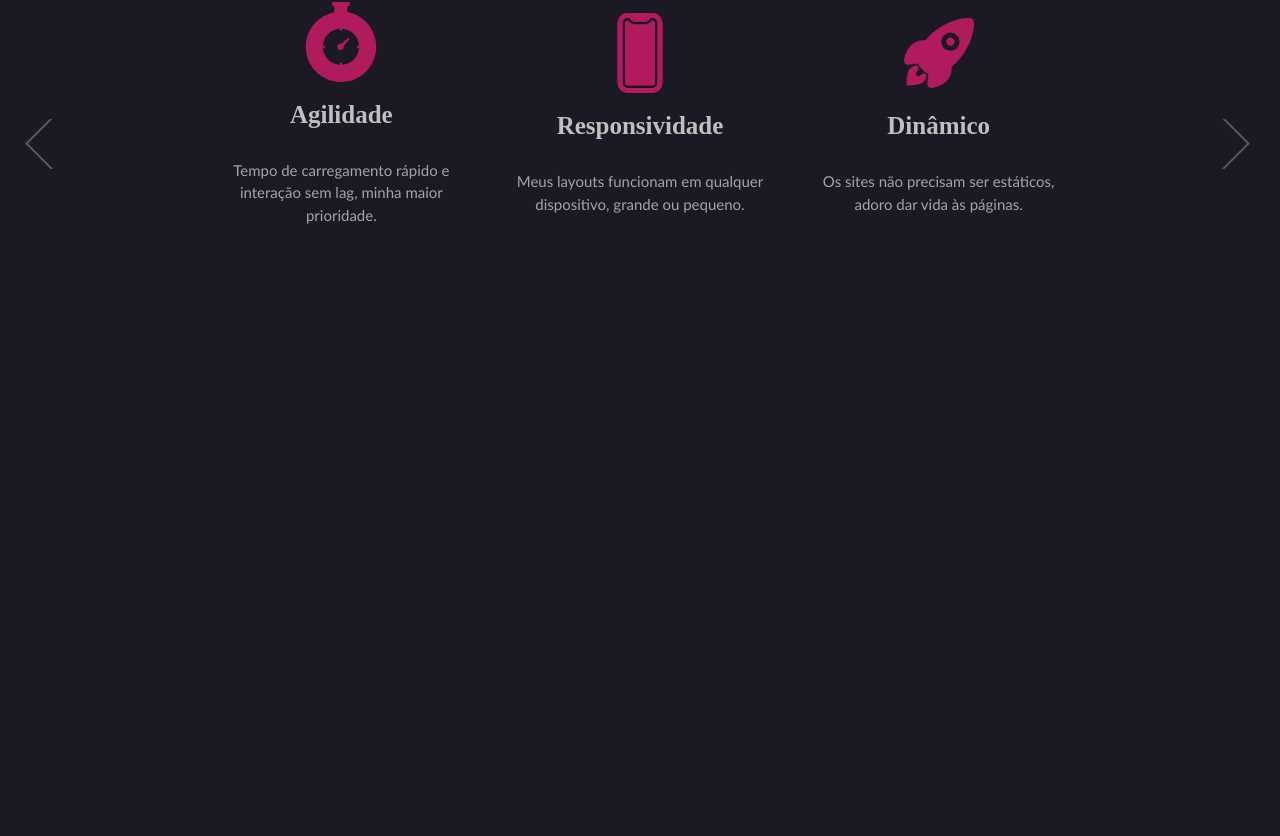
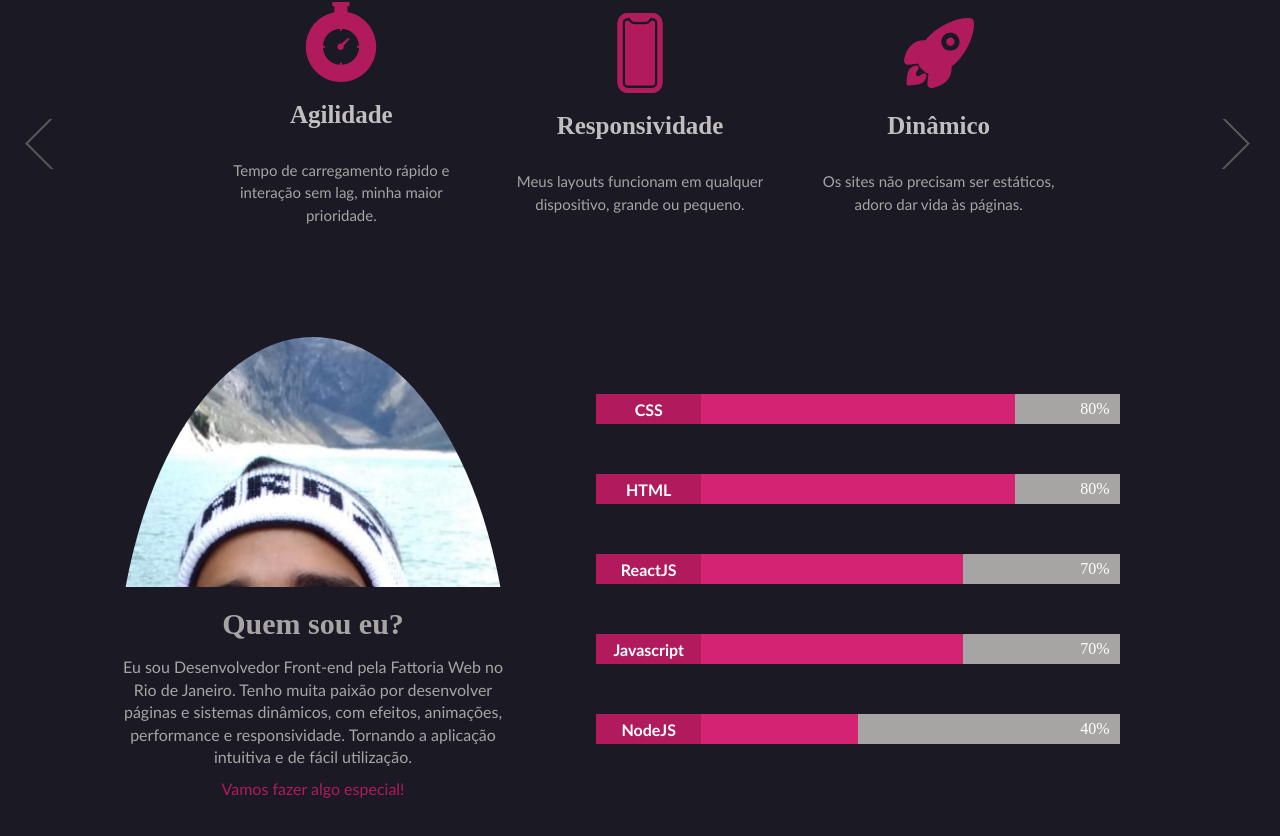
Before and after one commit to devlucasalaf/my-website, a Next.js app: page /sobre in a window 1280 px wide. Shown: the part 256-1092 px from the top of the page. Built offline with nearby package versions, Linux system fonts and the light colour scheme.

Commit message:
Fix logic about devices width and height size

```diff
--- a/src/pages/sobre.js
+++ b/src/pages/sobre.js
@@ -19,18 +19,26 @@ const Sobre = () => {
         setInterval(() => {
             let scrolled = window.pageYOffset || document.documentElement.scrollTop
             let currentWidth = window.innerWidth
-            if(currentWidth > 1024){
-                if(scrolled >= 200) {
+            let currentHeight = window.innerHeight
+            if(currentWidth > 1023 && currentHeight <= 799 ){
+                if(scrolled >= 100) {
                     setStatusScrollPhoto(true)
                     setStatusScrollSkills(true)
                 } else {
                     return
                 }
-            } else {
-                if(scrolled >= 800) {
+
+
+            } else if(currentWidth > 1023 && currentHeight > 799) {
+                setStatusScrollPhoto(true)
+                setStatusScrollSkills(true)
+            } else if(currentWidth < 1023 && currentHeight <= 899){
+                if(scrolled >= 600) {
+                setStatusScrollPhoto(true)
+            }
+            } else if (currentWidth < 1023 && currentHeight > 899){
+                if(scrolled >=500){
                     setStatusScrollPhoto(true)
-                } else {
-                    return
                 }
             }
         }, 500)
@@ -38,10 +46,15 @@ const Sobre = () => {
         setInterval(() => {
             let scrolled = window.pageYOffset || document.documentElement.scrollTop
             let currentWidth = window.innerWidth
-            if(scrolled >= 1200 && currentWidth < 1024) {
-                setStatusScrollSkills(true)
-            } else {
-                return
+            let currentHeight = window.innerHeight
+            if(currentWidth < 1023 && currentHeight <= 899) {
+                if(scrolled >= 1100) {
+                    setStatusScrollSkills(true)
+                }
+            } else if(currentWidth < 1023 && currentHeight > 899) {
+                if(scrolled >= 800) {
+                    setStatusScrollSkills(true)
+                }
             }
         }, 500)
     }, [])
```
